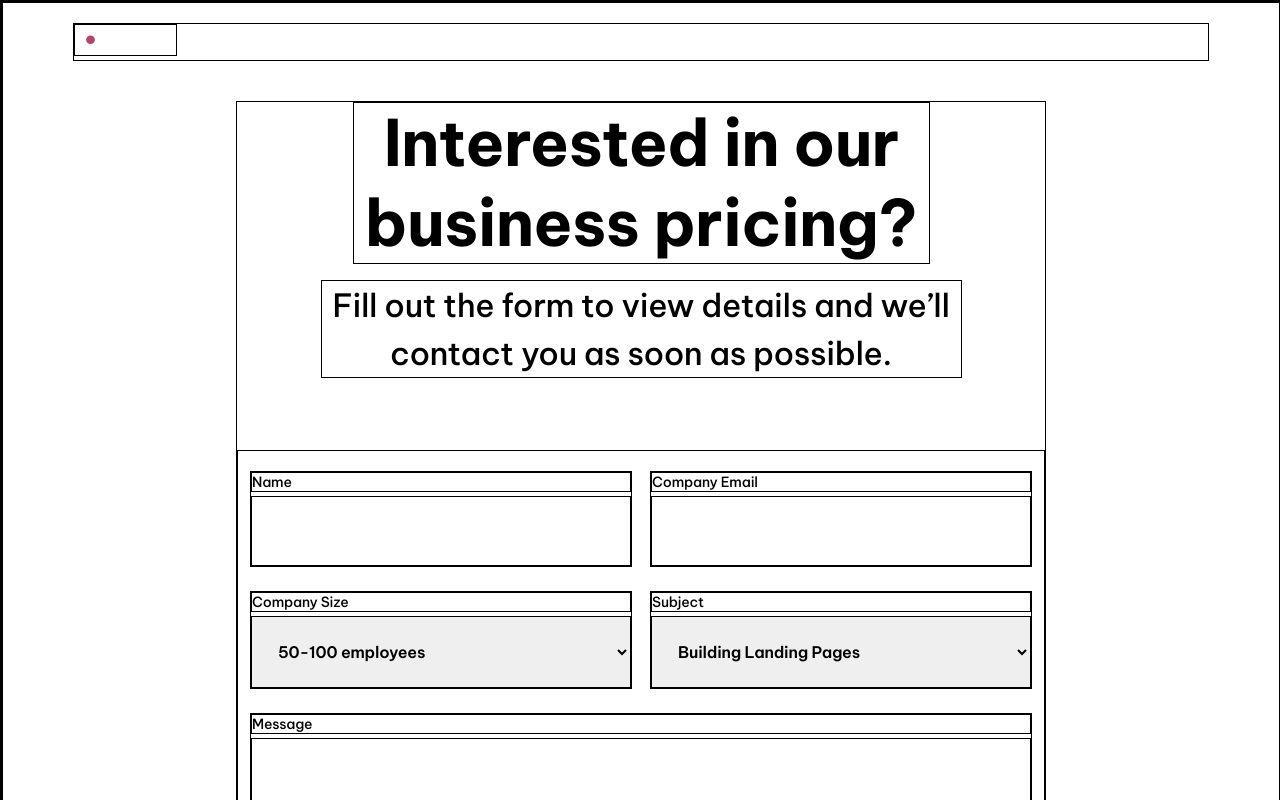
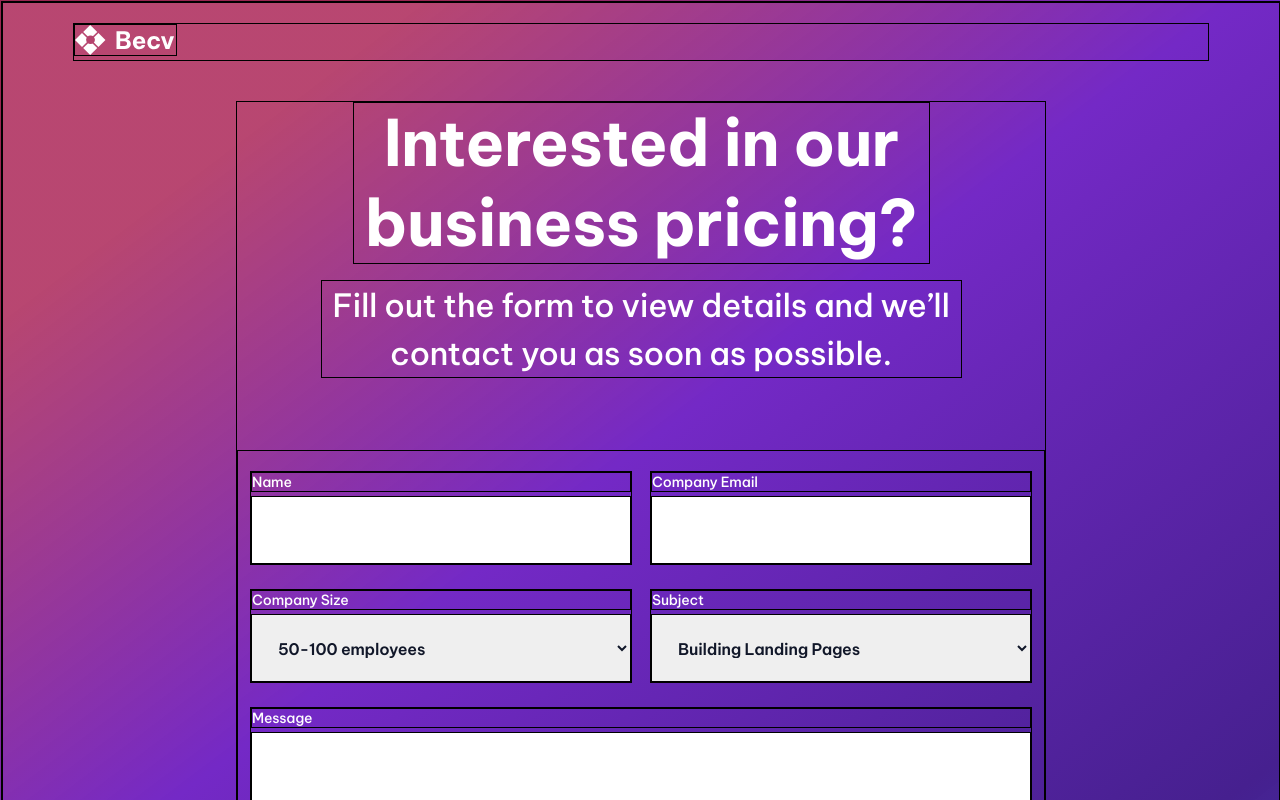
Before and after one commit to Nimus-oes/react-static-contact-form, a React (Vite) app: page / in a window 1280 px wide. Shown: the top 800 px of the page. Built offline with nearby package versions, Linux system fonts and the light colour scheme.

Commit message:
Add colors to all components

```diff
--- a/src/App.css
+++ b/src/App.css
@@ -26,6 +26,7 @@
 .title,
 .subtitle {
   text-align: center;
+  color: var(--white-text);
 }
 
 /* Main */
@@ -51,16 +52,16 @@
 }
 
 .item-title {
-  font-size: 14px;
   font-weight: 500;
-  letter-spacing: -0.14px;
 }
 
 .item-input {
   font-size: 16px;
   font-weight: 600;
   letter-spacing: -0.16px;
-  padding: 24px 22px;
+  padding: 23px 22px;
+  height: 68px;
+  color: var(--black-text);
 }
 
 .textarea {
@@ -69,11 +70,16 @@
 
 .consent {
   flex-direction: row;
-  font-size: 14px;
   font-weight: 400;
-  letter-spacing: -0.14px;
   gap: 5px;
   align-items: center;
+}
+
+.item-title,
+.consent {
+  font-size: 14px;
+  color: var(--white-text);
+  letter-spacing: -0.14px;
 }
 
 .button {
@@ -81,6 +87,7 @@
   font-weight: 700;
   letter-spacing: -0.2px;
   padding: 24px 0;
+  color: var(--purple-text);
 }
 
 @media only screen and (min-width: 820px) {
--- a/src/index.css
+++ b/src/index.css
@@ -7,6 +7,28 @@
 *::after {
   box-sizing: border-box;
   margin: 0;
+}
+
+:root {
+  --white-text: rgb(255, 255, 255);
+  --black-text: rgb(17, 23, 41);
+  --purple-text: rgb(64, 54, 169);
+  --opaque-container: rgba(255, 255, 255, 0.2);
+}
+
+body::before {
+  content: ""; /* Creates an invisible element before the body’s content,
+  allowing to apply a background image and styles to it */
+  position: fixed; /* Fixes the position relative to the viewport */
+  top: 0;
+  left: 0;
+  width: 100%;
+  height: 100%;
+  z-index: -1; /* Places background behind other content */
+  background-image: url(./assets/background.svg);
+  background-size: cover;
+  background-position: center;
+  background-repeat: no-repeat;
 }
 
 body {
```
Also changed, not shown: src/assets/background.svg (added).
